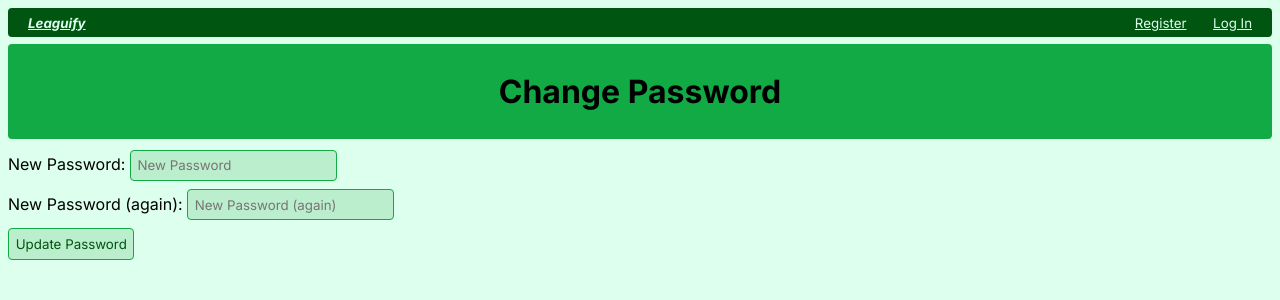
After one commit to Hariswar/data-holics, a Django app: page /change_password/1/ in a window 1280 px wide. The commit adds this page. Shown: the top 300 px of the page. Run offline with Django 4.2, Linux system fonts and the light colour scheme; tables that the repository leaves empty hold one stand-in row (values such as "Sample post").

Commit message:
fixed stupid error

```diff
--- /dev/null
+++ b/leaguify/templates/change_password.html
@@ -0,0 +1,25 @@
+{% extends 'master_template.html' %}
+
+{% block title %}
+<title>Leaguify | Change Password</title>
+{% endblock %}
+
+{% block header %}
+<h1>Change Password</h1>
+{% endblock %}
+
+{% block body %}
+
+{% if message %}
+<p class="error">{{ message }}</p>
+{% endif %}
+
+<form method="POST">
+    {% csrf_token %}
+    <label for="pass1">New Password:</label>
+    <input type="text" name="pass1" placeholder="New Password" required> <br>
+    <label for="pass2">New Password (again):</label>
+    <input type="text" name="pass2" placeholder="New Password (again)" required> <br>
+    <input type="submit" value="Update Password">
+</form>
+{% endblock %}
--- a/leaguify/urls.py
+++ b/leaguify/urls.py
@@ -30,4 +30,5 @@ urlpatterns = [
     path("user_profile/<pk>/", views.user_profile, name="user_profile"),
     path("delete_sm/<pk>/", views.delete_sm, name="delete_sm"),
     path("edit_sm/<pk>/", views.edit_sm, name="edit_sm"),
+    path("change_password/<pk>/", views.change_password, name="change_password"),
 ]
--- a/leaguify/views.py
+++ b/leaguify/views.py
@@ -616,7 +616,7 @@ def edit_team(request, pk):
     return redirect('all_leagues')
 def user_profile(request, pk):
     user = Custom_User.objects.get(id=pk)
-    player = Player.objects.get(userID=user)
+    players = Player.objects.filter(userID=user)
     context = {}
     if request.method == 'GET':
         template = loader.get_template('user_profile.html')
@@ -624,7 +624,10 @@ def user_profile(request, pk):
         context['umname'] = user.middleName
         context['ulname'] = user.lastName
         context['uaddress'] = user.emailAddress
-        context['smss'] = Social_Media.objects.filter(playerID=player)
+        smss = []
+        for player in players:
+            smss += Social_Media.objects.filter(playerID=player)
+        context['smss'] = smss
         return HttpResponse(template.render(context, request))
     elif request.method == 'POST':
         nfname = request.POST.get('fname')
@@ -653,12 +656,35 @@ def edit_sm(request, pk):
         context['cuname'] = sm.userName
         context['ctype'] = sm.type
         context['type'] = 'edit'
+        context['uid'] = user
         return HttpResponse(template.render(context, request))
     elif request.method == 'POST':
+        nea = request.POST.get('email')
         nuname = request.POST.get('userName')
         ntype = request.POST.get('type')
+        user.emailAddress = nea
         sm.userName = nuname
         sm.type = ntype
         sm.save()
+        user.save()
         return redirect('user_profile', user.id)
     return redirect('user_profile', user.id)
+def change_password(request, pk):
+    user = Custom_User.objects.get(id=pk)
+    context = {}
+    if request.method == 'GET':
+        template = loader.get_template('change_password.html')
+        context = {'cpass' : user.password}
+        return HttpResponse(template.render(context, request))
+    elif request.method == 'POST':
+        context = {}
+        npass1 = request.POST.get('pass1')
+        npass2 = request.POST.get('pass2')
+        try:
+            if npass1 != npass2: raise Exception("Your Passwords Are Not The Same")
+            user.password = npass1
+            user.save()
+            return redirect('user_home')
+        except Exception as e:
+            context["message"] = e
+    return render(request, 'change_password.html', context)
```
Also changed, not shown: leaguify/templates/user_profile.html (+4 -4 lines).
